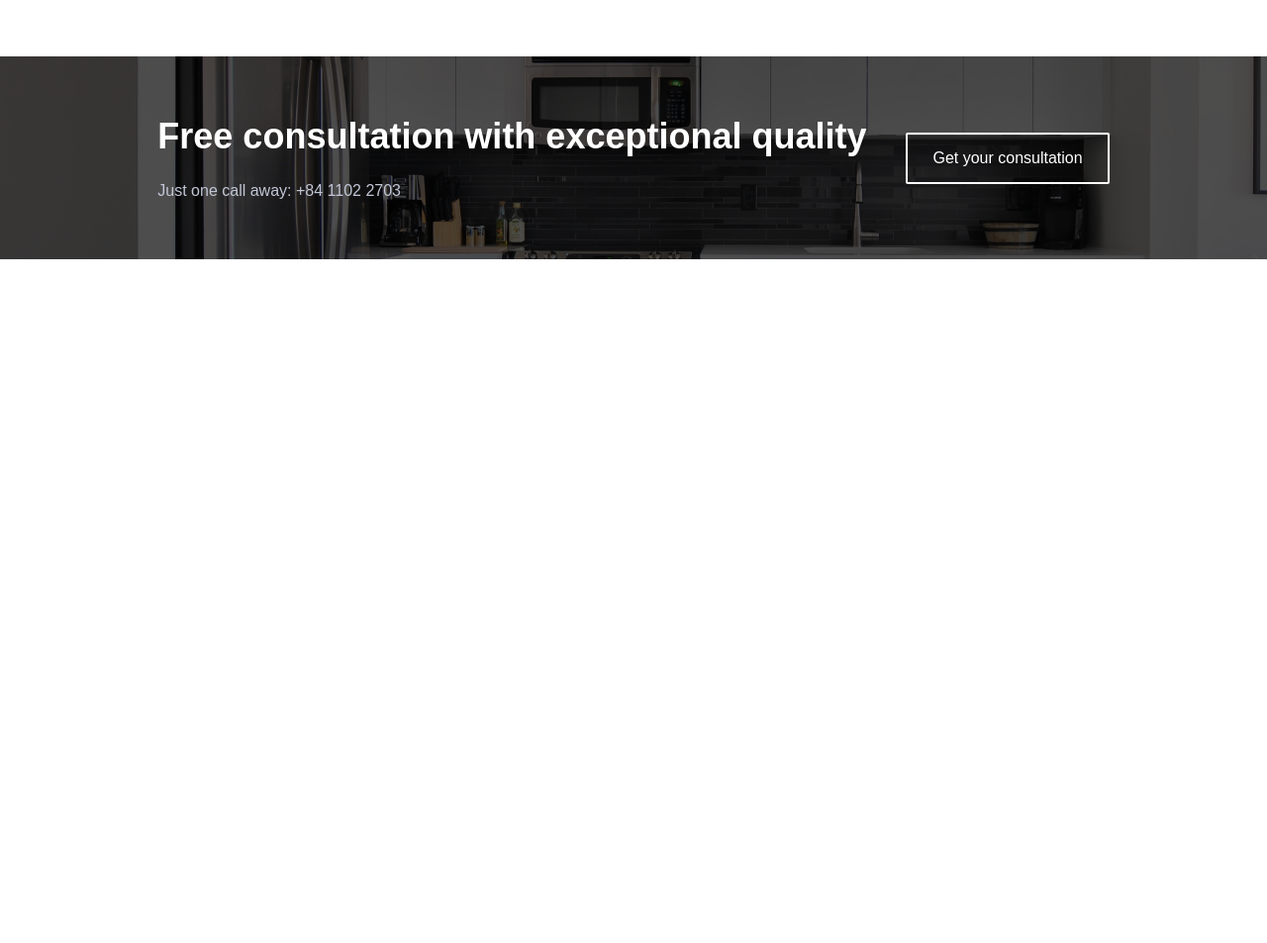
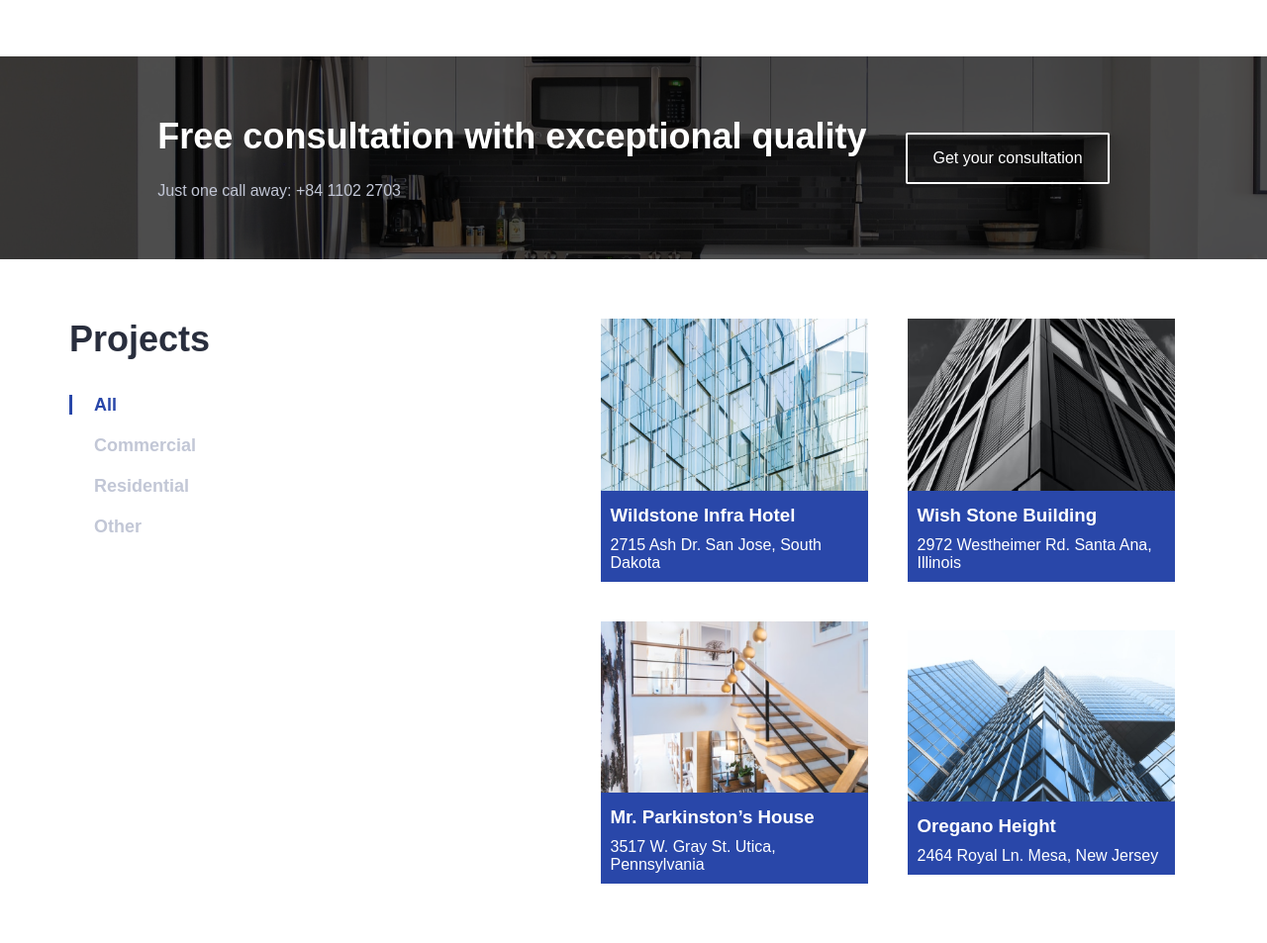
Before and after one commit to saadahmed18/The, a plain HTML site: page index.html in a window 1280 px wide. Shown: the part 3137-4090 px from the top of the page at 99% size. Before the commit the page ends 3399 px from the top, so only its background shows below. Drawn offline with Linux system fonts and the light colour scheme.

Commit message:
Add Projects Section

```diff
--- a/assets/styles/main.css
+++ b/assets/styles/main.css
@@ -298,3 +298,76 @@ header nav ul .active {
   border: 2px solid var(--white);
   background-color: transparent;
 }
+.projects .container {
+  justify-content: space-between;
+  align-items: stretch;
+  gap: 25px;
+}
+@media (max-width:991px) {
+  .projects .container{
+    justify-content: center;
+  }
+}
+@media (min-width: 992px) {
+  .projects .col-1 {
+    width: 40%;
+  }
+  .projects .col {
+    width: 55%;
+  }
+}
+.projects .col-1 h2{
+  margin-bottom: 25px;
+  font-size: var(--h2-size);
+  color: var(--title-color);
+}
+.projects .col-1 ul li {
+  margin-left: 25px;
+  padding: 10px 0;
+}
+.projects .col-1 ul li .link {
+  color: var(--main-color);
+}
+.projects .col-1 ul li .link::before {
+  content: "";
+  position: absolute;
+  top: 0;
+  left: -25px;
+  width: 3px;
+  height: 100%;
+  background-color: var(--main-color);
+}
+.projects .col-1 ul li a {
+  position: relative;
+  font-size: 18px;
+  font-weight: bold;
+  color: var(--alt-text-color);
+}
+.projects .col-1 ul li a:hover::before {
+  content: "";
+  position: absolute;
+  top: 0;
+  left: -25px;
+  width: 3px;
+  height: 100%;
+  background-color: var(--main-color);
+}
+.projects .col-1 ul li a:hover {
+  color: var(--main-color);
+}
+.projects .col {
+  gap: 40px;
+}
+.projects .col .card {
+  width: 270px;
+}
+.projects .col .card {
+  color: var(--white);
+  background-color: var(--main-color);
+}
+.projects .col .card .info {
+  padding: 10px;
+}
+.projects .col .card .info h3 {
+  margin-bottom: 10px;
+}
--- a/index.html
+++ b/index.html
@@ -18,7 +18,7 @@
           <ul>
             <li><a href="#home">Home</a></li>
             <li><a href="#about-us">About Us</a></li>
-            <li><a href="#">Projects</a></li>
+            <li><a href="#projects">Projects</a></li>
             <li><a href="#services">Services</a></li>
             <li><a class="active" href="#">Contact Us </a></li>
           </ul>
@@ -121,16 +121,8 @@
         <div class="container d-flex">
           <div class="col"><img src="assets/images/stats.webp" alt="stats" /></div>
           <div class="col">
-            <h2>
-              30 Years
-              Experience
-            </h2>
-            <p>
-              Our company has been the
-              leading provided construction
-              services to clients throughout
-              the USA since 1988.
-            </p>
+            <h2>30 Years Experience</h2>
+            <p>Our company has been the leading provided construction services to clients throughout the USA since 1988.</p>
             <a class="btn" href="#">Contact Us</a>
           </div>
         </div>
@@ -146,6 +138,49 @@
           </div>
         </div>
       </section>
+      <section class="projects" id="projects">
+        <div class="container d-flex">
+          <div class="col-1">
+            <h2>Projects</h2>
+            <ul>
+              <li><a class="link" href="#">All</a></li>
+              <li><a href="#">Commercial</a></li>
+              <li><a href="#">Residential</a></li>
+              <li><a href="#">Other</a></li>
+            </ul>
+          </div>
+          <div class="col d-flex">
+            <div class="card">
+              <img src="assets/images/image-3.webp" alt="image-3" />
+              <div class="info">
+                <h3>Wildstone Infra Hotel</h3>
+                <p>2715 Ash Dr. San Jose, South Dakota</p>
+              </div>
+            </div>
+            <div class="card">
+              <img src="assets/images/image-4.webp" alt="image-4" />
+              <div class="info">
+                <h3>Wish Stone Building</h3>
+                <p>2972 Westheimer Rd. Santa Ana, Illinois</p>
+              </div>
+            </div>
+            <div class="card">
+              <img src="assets/images/image-5.webp" alt="image-5" />
+              <div class="info">
+                <h3>Mr. Parkinston’s House</h3>
+                <p>3517 W. Gray St. Utica, Pennsylvania</p>
+              </div>
+            </div>
+            <div class="card">
+              <img src="assets/images/image-6.webp" alt="image-6" />
+              <div class="info">
+                <h3>Oregano Height</h3>
+                <p>2464 Royal Ln. Mesa, New Jersey</p>
+              </div>
+            </div>
+          </div>
+        </div>
+      </section>
     </main>
   </body>
 </html>
```
